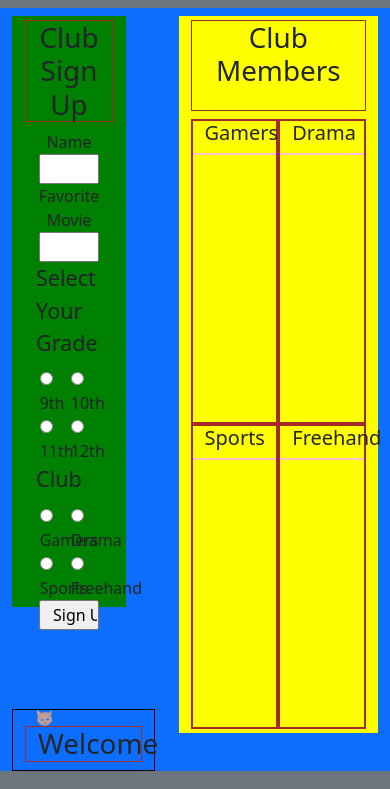
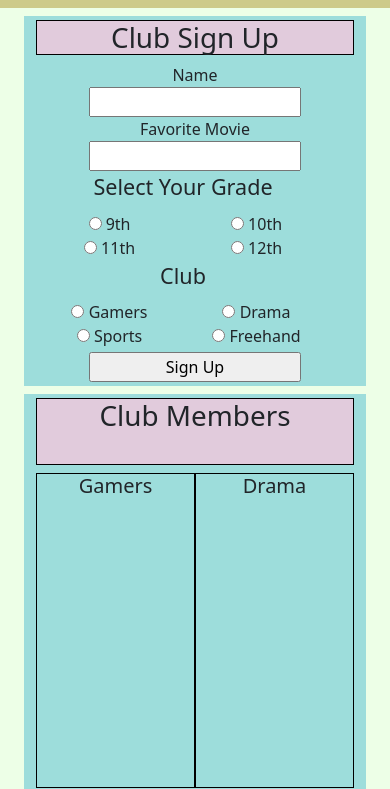
Before and after one commit to Marcelino-G/Clubs, a plain HTML site: page Clubs.html in a window 390 px wide. Shown: the top 789 px of the page. Drawn offline with nearby package versions, Linux system fonts and the light colour scheme; files whose address does not match are found by name.

Commit message:
"Responsive" work.
Focused on the layouts responsiveness with Bootstrap(mobile view and main 99% done). The "popups" still need to be worked on in regard to their styling.

```diff
--- a/Clubs.css
+++ b/Clubs.css
@@ -1,6 +1,19 @@
+body{
+
+    background-color: #cdca8a;
+
+}
+
+#containerGiant{
+
+    background-color: #edffe7;
+
+}
+
+
 form{
 
-    background-color: green;
+    background-color: #9ddddb;
     max-height: 70vh;
 
 }
@@ -8,32 +21,34 @@ form{
 section{
 
 
-    background-color: yellow;
+    background-color: #9ddddb;
 
 }
 
-ul{
+/* ul{
 
     border: solid pink 1px;
 
-}
+} */
 
 h1{
 
-    border: solid brown 1px;
+    border: solid black 1px;
+    background-color: #e1cbdc;
 
 }
 
 li{
 
-    border: solid purple 2px;
+    border: solid black 1px;
+    background-color: #f5bbbb;
 
 }
 
 .club{
 
     min-height: 40%;
-    border: solid brown 2px;
+    border: solid black 1px;
 
 
 }
@@ -56,7 +71,7 @@ section{
 .welcomeHolder{
 
     margin-top: -7%;
-    border: solid black 1px;
+    background-color: #9ddddb;
 }
 
 dialog{
@@ -69,5 +84,35 @@ dialog{
 
     left: 19%;
     display: none;
+    background-color: #a96e9d;
 
 }
+
+.welcomeMessage{
+
+    background-color: transparent;
+    border: none;
+
+}
+
+dialog{
+
+    background-color: #a96e9d;
+
+}
+
+@media screen and (max-width:767px){
+
+    .welcomeHolder{
+
+        margin: 0;
+
+    }
+
+    #form, #clubMemberSection, .welcomeHolder{
+
+        margin: 0 auto;
+
+    }
+
+}
--- a/Clubs.html
+++ b/Clubs.html
@@ -8,53 +8,53 @@
     <link href="C:\Users\Marsea\Desktop\JavaScript Practice\Clubs\Clubs.css" rel="stylesheet">
     <title>Clubs</title>
 </head>
-<body class = "bg-secondary">
-    <div class = "container bg-primary row justify-content-between mx-auto mt-2">
+<body>
+    <div id  ="containerGiant" class = "container-lg container-fluid row justify-content-between mx-auto mt-2 pb-2 gap-2 gap-md-0">
 
-        <form id = "form" class = "col-4 row text-center mt-2 py-1">
+        <form id = "form" class = "col-md-5 row text-center py-1 mt-2">
 
             <h1>Club Sign Up</h1>
-            <label for = "name" >Name</label>
-            <input id = "name" type = "text" class = "col-8 mx-auto" required>
+            <label for = "name">Name</label>
+            <input id = "name" type = "text" class = "col-8  mx-auto" required>
 
             <label for = "movie" >Favorite Movie</label>
             <input id = "movie" type = "text" class = "col-8 mx-auto" required>
 
             <fieldset class = "row justify-content-evenly">
                 <legend>Select Your Grade</legend>
-                <div class = "col-5">
+                <div class = "col-6">
                     <input id = "9th" value = "9th" type = "radio" name = "grade" required>
                     <label for = "9th" >9th</label>
                 </div>
-                <div class = "col-5">
+                <div class = "col-6">
                     <input id = "10th" value = "10th" type = "radio" name = "grade" required>
                     <label for = "10th" >10th</label>
                 </div>
-                <div class = "col-5">
+                <div class = "col-6">
                     <input id = "11th" value = "11th" type = "radio" name = "grade" required>
                     <label for = "11th" >11th</label>
                 </div>
-                <div class = "col-5">
+                <div class = "col-6">
                     <input id = "12th" value = "12th" type = "radio" name = "grade" required>
                     <label for = "12th" >12th</label>
                 </div>
             </fieldset>
 
-            <fieldset class = "row justify-content-evenly">
+            <fieldset class = "row justify-content-evenly mb-1">
                 <legend>Club</legend>
-                <div class = "col-5">
+                <div class = "col-6">
                     <input id = "gamers" value = "gamers" type = "radio" name = "club" required>
                     <label for = "gamers">Gamers</label>
                 </div>
-                <div class = "col-5">
+                <div class = "col-6">
                     <input id = "drama" value = "drama" type = "radio" name = "club" required>
                     <label for = "drama">Drama</label>
                 </div>
-                <div class = "col-5">
+                <div class = "col-6">
                     <input id = "sports" value = "sports" type = "radio" name = "club" required>
                     <label for = "sports">Sports</label>
                 </div>
-                <div class = "col-5">
+                <div class = "col-6">
                     <input id = "freehand" value = "freehand" type = "radio" name = "club" required>
                     <label for = "freehand">Freehand</label>
                 </div>
@@ -64,28 +64,31 @@
 
         </form>
 
-        <div id ="popUp" class = "position-absolute w-25 popUpDefault">
-            <button id = "exitStudentInfo">X</button>
-            <ul class = "infoPopUp">
+        <div id ="popUp" class = "position-absolute w-25 popUpDefault py-2">
+            <ul class = "infoPopUp text-center">
                 <li></li>
                 <li></li>
                 <li></li>
                 <li></li>
             </ul>
+            <div class = "row justify-content-around mt-1">
+                <button id = "exitStudentInfo" class= "col-4 text-center">Close</button>
+                <button class= "col-4 text-center">Remove</button>
+            </div>
         </div>
 
-        <section class = "col-7 row text-center mt-2 py-1">
+        <section id = "clubMemberSection" class = "col-md-7 row text-center mt-md-2 py-1">
 
             <h1>Club Members</h1>
 
-            <div class = "col-6 club">
+            <div class = "col-6 club mb-1 ">
                 <h2 class = "fs-5">Gamers</h2>
                 <ul class = "row memberList">
 
                 </ul>
             </div>
 
-            <div class = "col-6 club">
+            <div class = "col-6 club mb-1">
                 <h2 class = "fs-5">Drama</h2>
                 <ul class = "row memberList">
 
@@ -108,18 +111,21 @@
 
         </section>
 
-        <div class = "col-5 row welcomeHolder ">
-            <img class = "col-4" src = "C:\Users\Marsea\Desktop\JavaScript Practice\Clubs\Logo1.png">
-            <h1 class = "col">Welcome</h1>
+        <div class = "col-7 col-sm-6 col-md-5 row welcomeHolder">
+            <img class = " col-4" src = "C:\Users\Marsea\Desktop\JavaScript Practice\Clubs\Logo1.png">
+            <h1 class = "col-6 col-md-8 welcomeMessage">Welcome</h1>
             <dialog class = "position-relative w-25">
                 <p>Is this correct?</p>
-                <ul class = "infoReview">
+                <ul class = "infoReview text-center">
                     <li></li>
                     <li></li>
                     <li></li>
                     <li></li>
                 </ul>
-                <button id = "yes">Yes</button> <button id = "no">No</button>
+                <div class = "row justify-content-around mt-1">
+                    <button id = "yes" class = "col-5">Yes</button>
+                    <button id = "no" class = "col-5">No</button>
+                </div>
             </dialog>
         </div>
 
```
